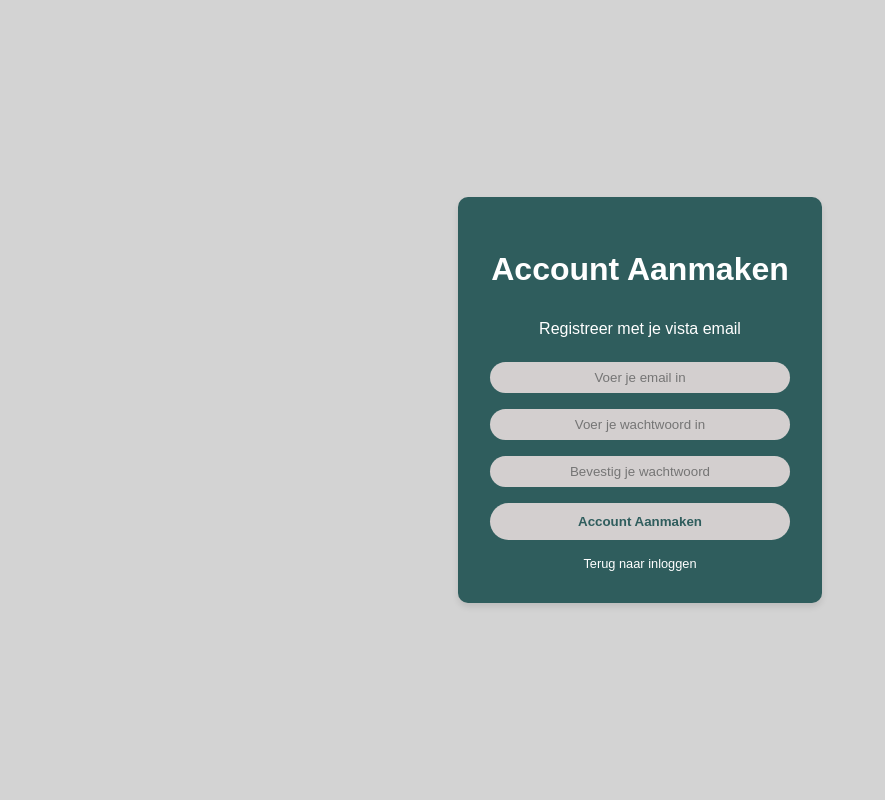
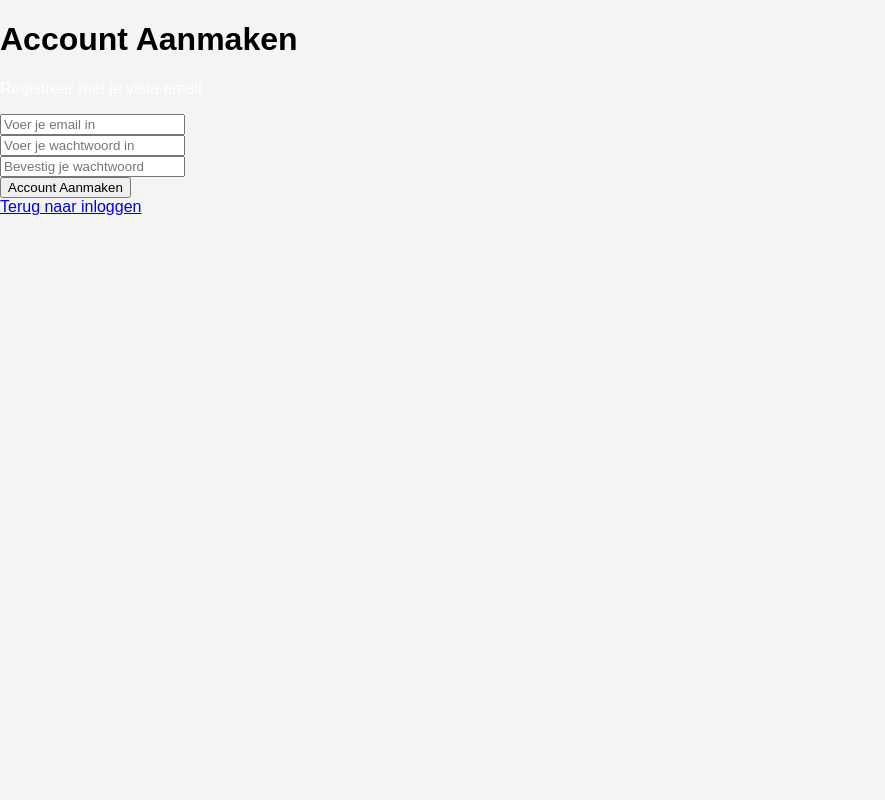
Before and after one commit to Lucas268/Examen, a PHP site: page /accountaanmaak/accountaanmaken.php in a window 1280 px wide. Shown: the whole page, without its empty margins (0-885 px from the left). Run offline with PHP 8.4, Linux system fonts and the light colour scheme.

Commit message:
styling fix V1.0.5.1

```diff
--- a/accountaanmaak/accountaanmaken.php
+++ b/accountaanmaak/accountaanmaken.php
@@ -9,81 +9,6 @@ require 'accountaanmaak_func.php';
     <meta name="viewport" content="width=device-width, initial-scale=1.0">
     <title>Account Aanmaken</title>
     <link rel="stylesheet" href="./aanmaak.css">
-    <style>
-        body {
-            background-color: #d3d3d3;
-            display: flex;
-            justify-content: center;
-            align-items: center;
-            height: 100vh;
-            margin: 0;
-        }
-
-        .container {
-            background-color: #2f5d5d;
-            padding: 2rem;
-            border-radius: 10px;
-            box-shadow: 0 4px 6px rgba(0, 0, 0, 0.1);
-            text-align: center;
-            width: 300px;
-        }
-
-        .container h1 {
-            color: #ffffff;
-            margin-bottom: 1rem;
-        }
-
-        .form-group {
-            display: flex;
-            flex-direction: column;
-            gap: 0.5rem;
-            margin-bottom: 1rem;
-        }
-
-        .form-group label {
-            color: #ffffff;
-            font-size: 0.9rem;
-        }
-
-        .input-field {
-            padding: 0.5rem;
-            border: none;
-            border-radius: 20px;
-            background-color: #d3cfcf;
-            text-align: center;
-        }
-
-        .submit-button {
-            padding: 0.7rem;
-            border: none;
-            border-radius: 20px;
-            background-color: #d3cfcf;
-            color: #2f5d5d;
-            font-weight: bold;
-            cursor: pointer;
-            width: 100%;
-        }
-
-        .submit-button:hover {
-            background-color: #c2baba;
-        }
-
-        .links {
-            margin-top: 1rem;
-        }
-
-        .links a {
-            color: #ffffff;
-            font-size: 0.8rem;
-            text-decoration: none;
-            display: block;
-            margin-top: 0.5rem;
-        }
-
-        .links a:hover {
-            text-decoration: underline;
-        }
-    </style>
 </head>
 <body>
     <div class="container">
```
Also changed, not shown: main-pagina/style.css (added).
